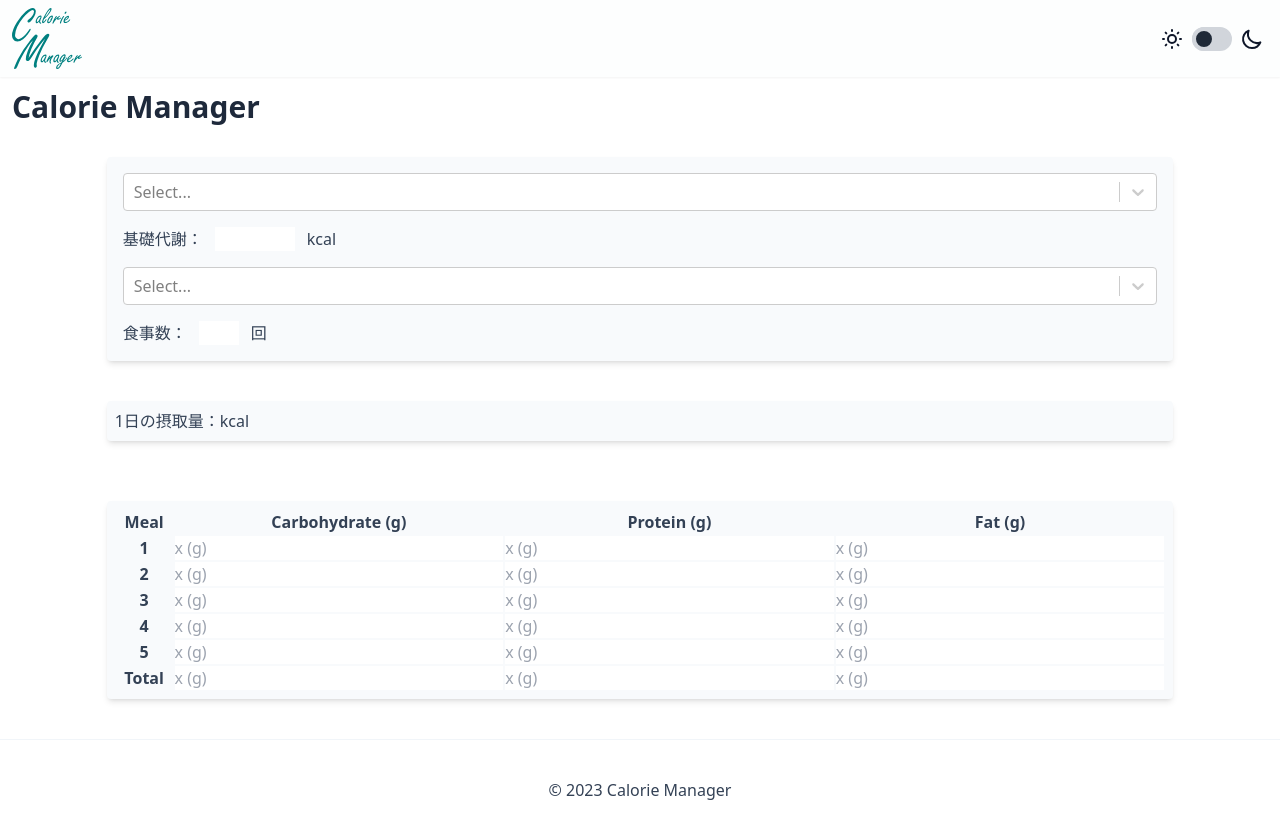
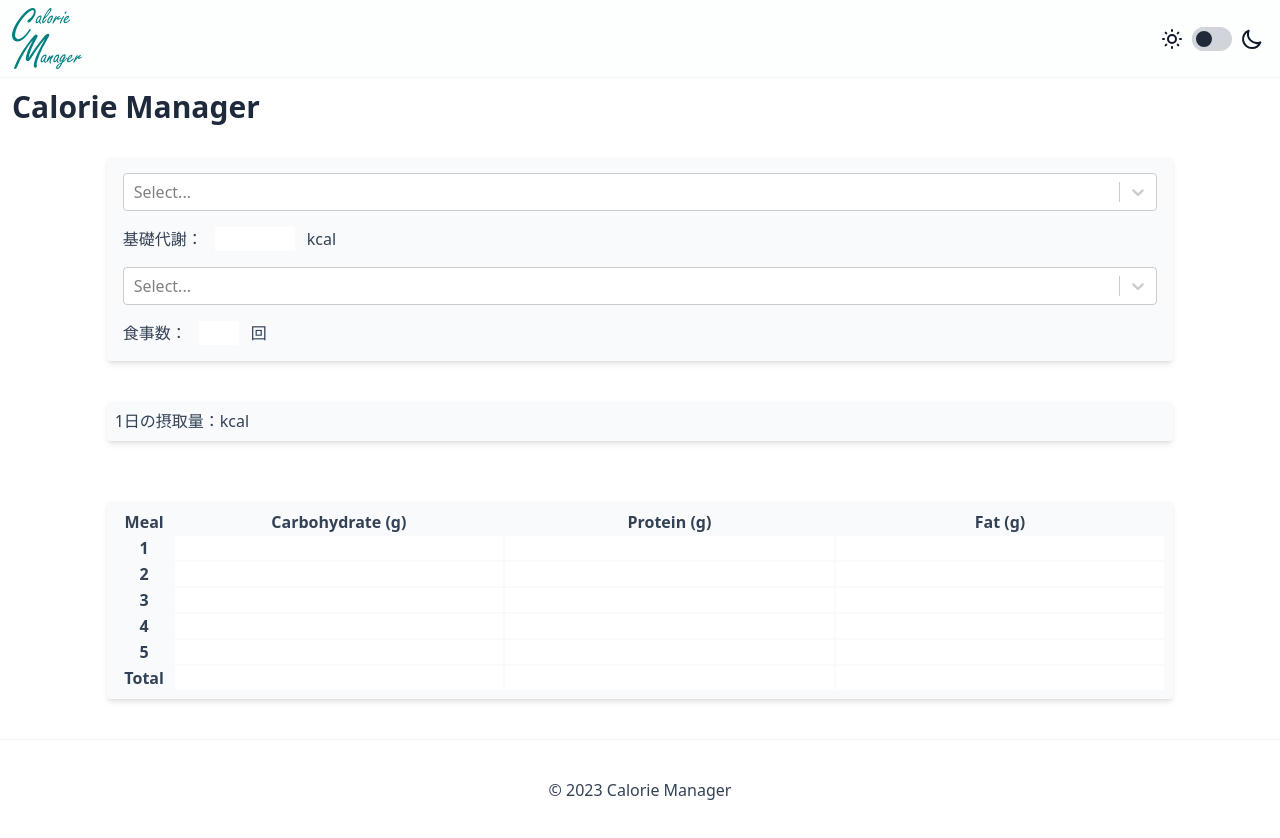
Before and after one commit to ryo-furukawa-1122/Calorie-Manager, a React (Create React App) app: page / in a window 1280 px wide. Built offline with nearby package versions, Linux system fonts and the light colour scheme.

Commit message:
Modification

```diff
--- a/src/components/Settings.js
+++ b/src/components/Settings.js
@@ -1,6 +1,5 @@
 import React from 'react'
 import Select from 'react-select'
-import Table from './Table'
 
 const Settings = (props) => {
     const [mealset, setMealSet] = props.mealSetState;
@@ -33,7 +32,7 @@ const Settings = (props) => {
                 <Select className='dark:text-slate-700 m-2' options={activity} />
                 <label className='m-2'>
                     食事数：
-                    <input className='dark:bg-slate-500 w-10 mx-3' id='mealset' type={'number'}/>
+                    <input className='dark:bg-slate-500 w-10 mx-3' id='mealset' type={'number'} max='10' min='1' onChange={handleMealNumChange} />
                     回
                 </label>
                 {/* <button id='set' className='rounded bg-sky-300 dark:bg-sky-600 px-4 py-2 w-2/5 mx-auto' onClick={() => {Table.reMake();}}>セット</button> */}
--- a/src/components/Table.js
+++ b/src/components/Table.js
@@ -1,4 +1,4 @@
-import React, { useState } from 'react'
+import React from 'react'
 
 const getNumArray = (n) => Array.apply(null, new Array(n)).map(function(v,i){ return 1+i;});
 
@@ -22,9 +22,9 @@ const Table = (props) => {
                     {rows.map((row) => (
                         <tr>
                             <th scope='cols'>{row}</th>
-                            <td><input className='dark:bg-slate-500 w-full' type={'number'} placeholder='x (g)' min={0}/></td>
-                            <td><input className='dark:bg-slate-500 w-full' type={'number'} placeholder='x (g)' min={0}/></td>
-                            <td><input className='dark:bg-slate-500 w-full' type={'number'} placeholder='x (g)' min={0}/></td>
+                            <td><input className='dark:bg-slate-500 w-full' type={'number'} placeholder='' min={0}/></td>
+                            <td><input className='dark:bg-slate-500 w-full' type={'number'} placeholder='' min={0}/></td>
+                            <td><input className='dark:bg-slate-500 w-full' type={'number'} placeholder='' min={0}/></td>
                         </tr>
                     ))}
                 </tbody>
```
